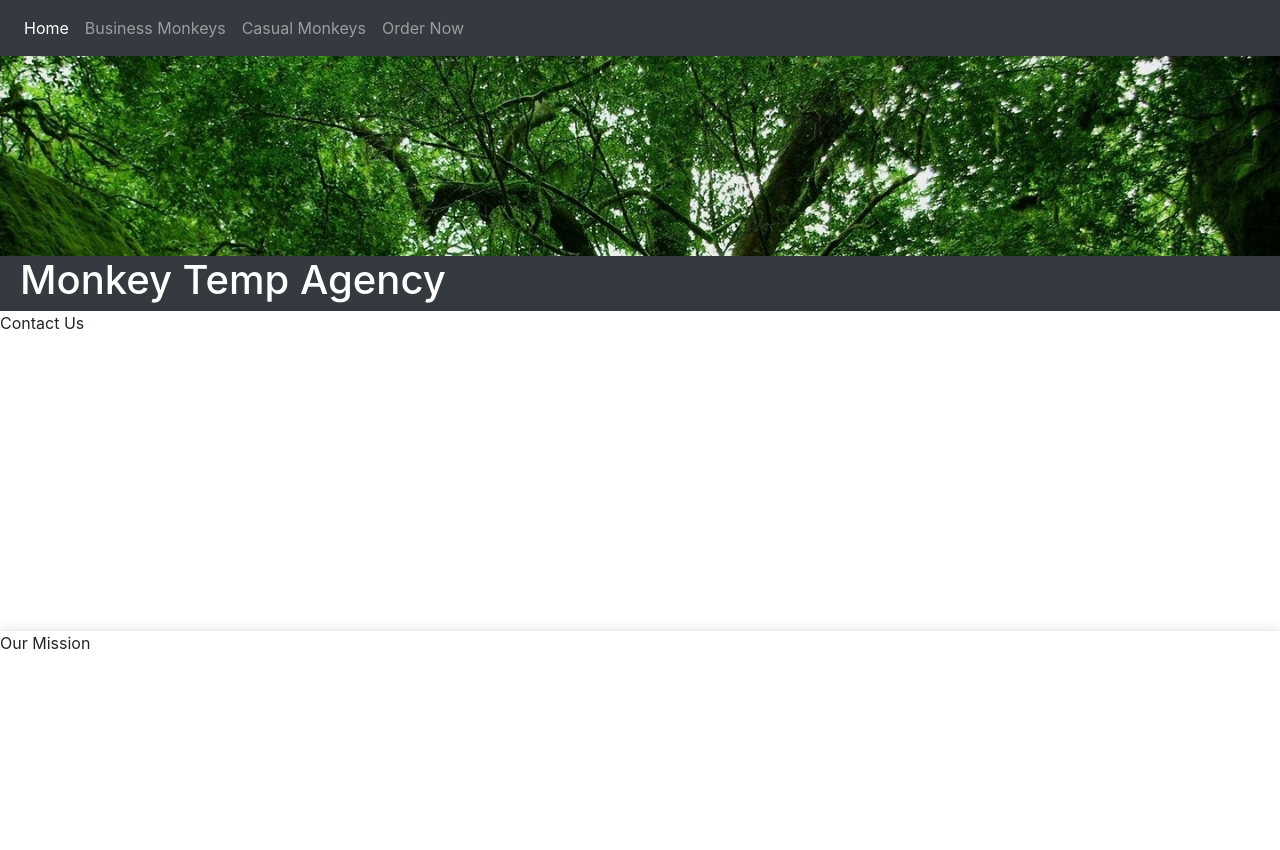
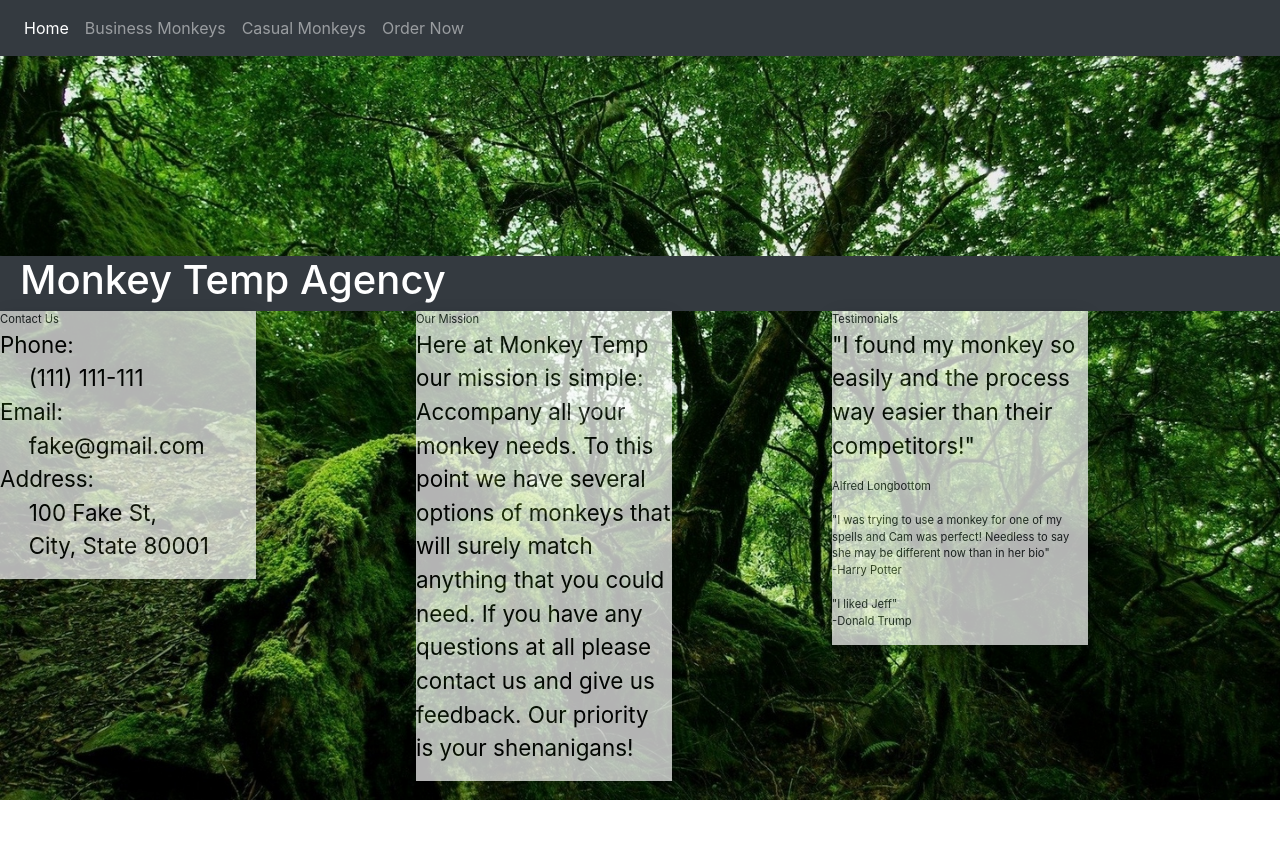
Before and after one commit to AdamLenning/Monkeys, a plain HTML site: page public/index.html in a window 1280 px wide. Shown: the top 850 px of the page. After the commit the page ends 800 px from the top, so only its background shows below. Drawn offline with nearby package versions, Linux system fonts and the light colour scheme.

Commit message:
Changed index style

```diff
--- a/public/homeStyle.css
+++ b/public/homeStyle.css
@@ -17,20 +17,25 @@
 
 .container-1 {
     display: flex;
-    flex-wrap: wrap;
-    justify-content: center;
+    flex-direction: row;
+    height: auto;
+    justify-content: left;
 }
 
 div.polaroid-home {
-    width: 100%;
+    opacity: 0.7;
     background-color: white;
     box-shadow: 0 4px 8px 0 rgba(0, 0, 0, 0.2), 0 6px 20px 0 rgba(0, 0, 0, 0.19);
-    height: 20em;
+    height: 100%;
+    flex-shrink: 0;
+    width: 20%;
+    font-size: .7em;
 }
 
 div.gap {
     background: none;
     box-shadow: none;
+    width: 10em;
 }
 
 div.polaroid {
@@ -86,5 +91,5 @@ div img {
   div p {
     padding: 0;
     font-size: 2em;
-    color: white;
+    color: black;
   }
```
